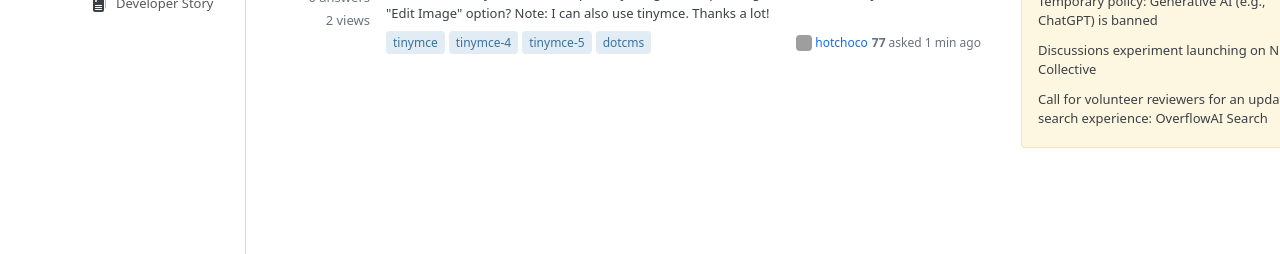
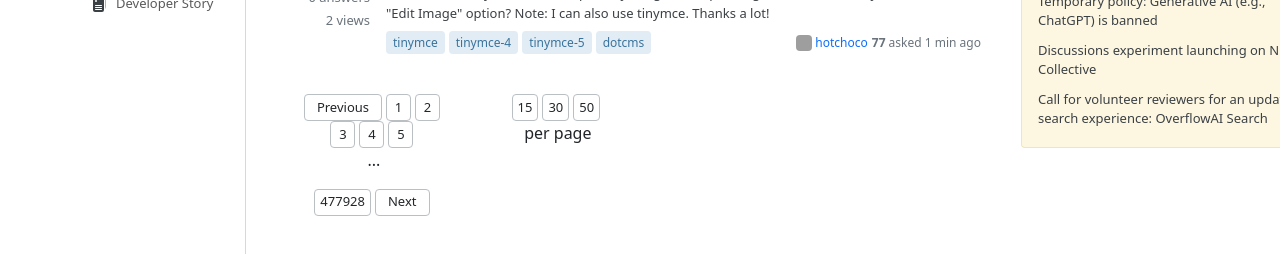
Before and after one commit to martinprs/Stack-Underflow, a Vue app: page /questions in a window 1280 px wide. Shown: the part 372-626 px from the top of the page. Built offline with nearby package versions, Linux system fonts and the light colour scheme; grey boxes are pictures that could not be loaded.

Commit message:
Add initial pagination structure & button styles

```diff
--- a/src/pages/questions.vue
+++ b/src/pages/questions.vue
@@ -54,7 +54,30 @@ const filterActive = ref(false)
                     <post />
                     <post />
                 </div>
+
+                <div class="pagination">
+                    <div class="row">
+                        <div class="col first_pagi">
+                            <button class="btn next">Previous</button>
+                            <button class="btn pagi">1</button>
+                            <button class="btn pagi">2</button>
+                            <button class="btn pagi">3</button>
+                            <button class="btn pagi">4</button>
+                            <button class="btn pagi">5</button>
+                            <p class="pagi_text">...</p>
+                            <button class="btn pagi">477928</button>
+                            <button class="btn next">Next</button>
+                        </div>
+                        <div class="col second_pagi">
+                            <button class="btn pagi">15</button>
+                            <button class="btn pagi">30</button>
+                            <button class="btn pagi">50</button>
+                            <p class="pagi_text">per page</p>
+                        </div>
+                    </div>
+                </div>
             </div>
+
             <div class="col second">
                 <ul class="list-group">
                     <li class="list-group-item title" style="border-radius: 4px 4px 0 0;">
@@ -96,6 +119,52 @@ const filterActive = ref(false)
 </template>
 
 <style scoped>
+/* Pagination */
+.btn.pagi {
+    min-width: 25px;
+    height: 27px;
+    font-size: 13px;
+    padding: 5px;
+    border-radius: 4px;
+    margin-right: 4px;
+    display: inline-flex;
+    align-items: center;
+    justify-content: center;
+    border-color: hsl(210, 8%, 75%);
+    color: hsl(210, 8%, 15%);
+}
+
+.btn.pagi:hover {
+    background-color: hsl(210, 8%, 85%);
+}
+
+.btn.pagi.active,
+.btn.pagi:active {
+    background-color: hsl(27, 90%, 55%);
+    color: white;
+    border-color: transparent;
+}
+
+.btn.next {
+    height: 27px;
+    font-size: 13px;
+    border-radius: 4px;
+    margin-right: 4px;
+    display: inline-flex;
+    align-items: center;
+    border-color: hsl(210, 8%, 75%);
+    color: hsl(210, 8%, 15%);
+}
+
+.btn.next:hover {
+    background-color: hsl(210, 8%, 85%);
+}
+
+.btn.next.active,
+.btn.next:active {
+    border-color: hsl(210, 8%, 75%);
+}
+
 /* Second column */
 .list-group-item.title {
     background-color: hsl(47.4, 82.6%, 91%);
@@ -127,7 +196,7 @@ const filterActive = ref(false)
 }
 
 .sidebar_link:hover {
-    color: hsl(210,8%,35%);
+    color: hsl(210, 8%, 35%);
 }
 
 /* First column */
```
